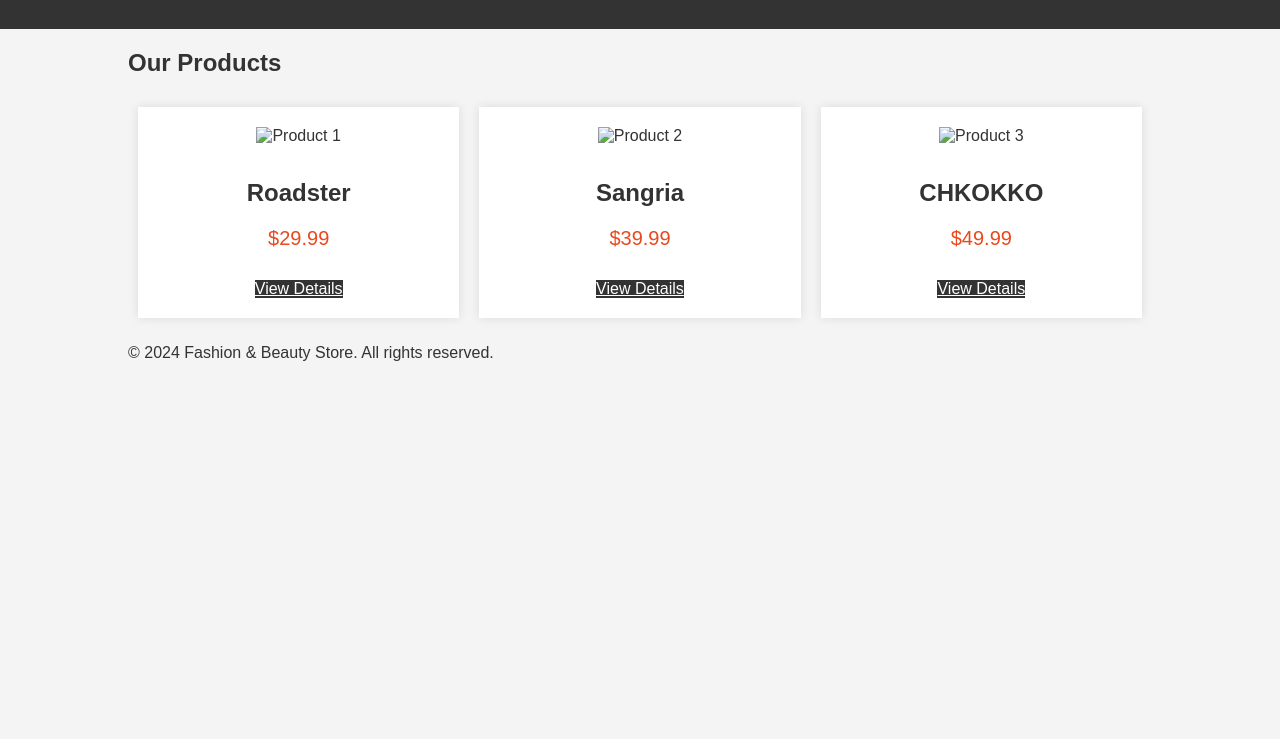
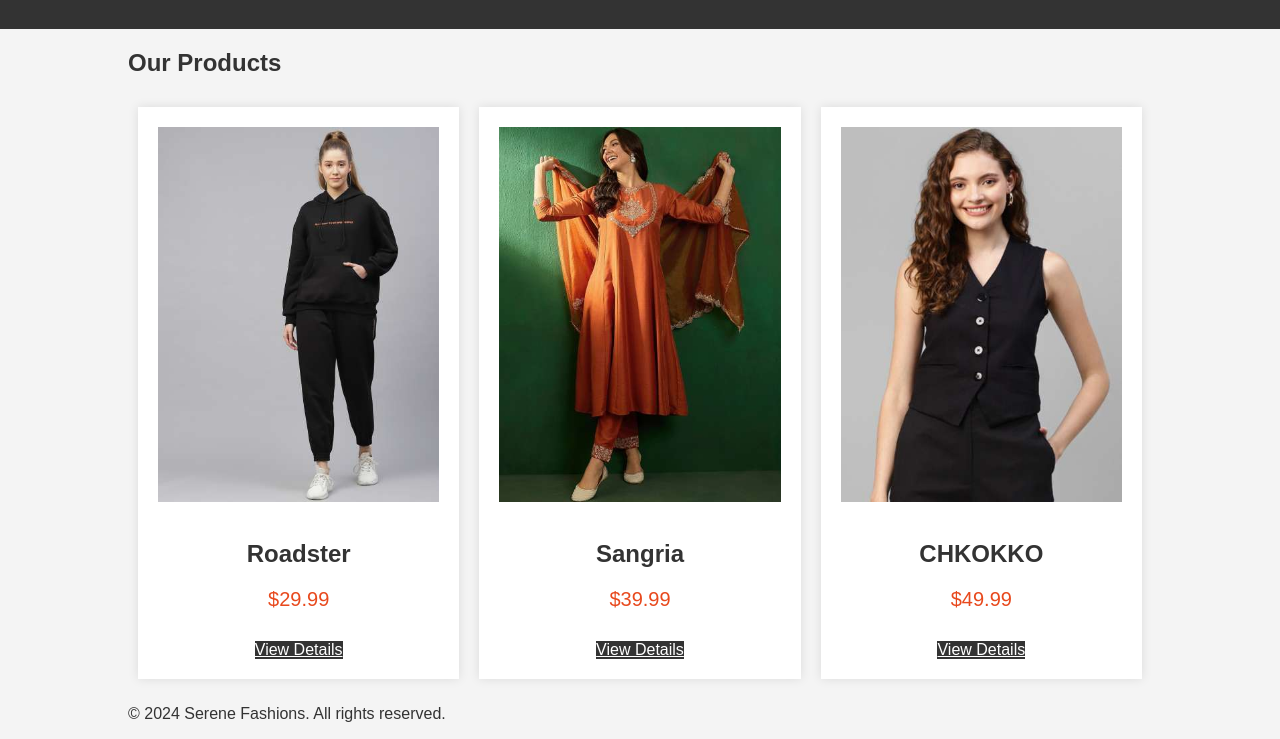
Before and after one commit to Amrutha-MU/E-commerce.github.io, a plain HTML site: page products.html in a window 1280 px wide. Shown: the part 71-810 px from the top of the page. Drawn offline with Linux system fonts and the light colour scheme.

Commit message:
Update products.html

```diff
--- a/products.html
+++ b/products.html
@@ -3,7 +3,7 @@
 <head>
     <meta charset="UTF-8">
     <meta name="viewport" content="width=device-width, initial-scale=1.0">
-    <title>Products - Fashion & Beauty Store</title>
+    <title>Products - Serene Fashions</title>
     <link rel="stylesheet" href="style.css">
 </head>
 <body>
@@ -28,19 +28,19 @@
             <h2>Our Products</h2>
             <div class="products">
                 <div class="product">
-                    <img src="images/product1.jpg" alt="Product 1">
+                    <img src="product1.jpg" alt="Product 1">
                     <h3>Roadster</h3>
                     <p>$29.99</p>
                     <a href="product-detail.html" class="btn" target="_blank">View Details</a>
                 </div>
                 <div class="product">
-                    <img src="images/product2.jpg" alt="Product 2">
+                    <img src="product2.jpg" alt="Product 2">
                     <h3>Sangria</h3>
                     <p>$39.99</p>
                     <a href="product-detail.html" class="btn" target="_blank">View Details</a>
                 </div>
                 <div class="product">
-                    <img src="images/product3.jpg" alt="Product 3">
+                    <img src="product3.jpg" alt="Product 3">
                     <h3>CHKOKKO</h3>
                     <p>$49.99</p>
                     <a href="product-detail.html" class="btn" target="_blank">View Details</a>
@@ -52,7 +52,7 @@
     <!-- Footer -->
     <footer>
         <div class="container">
-            <p>&copy; 2024 Fashion & Beauty Store. All rights reserved.</p>
+            <p>&copy; 2024 Serene Fashions. All rights reserved.</p>
         </div>
     </footer>
 </body>
```
